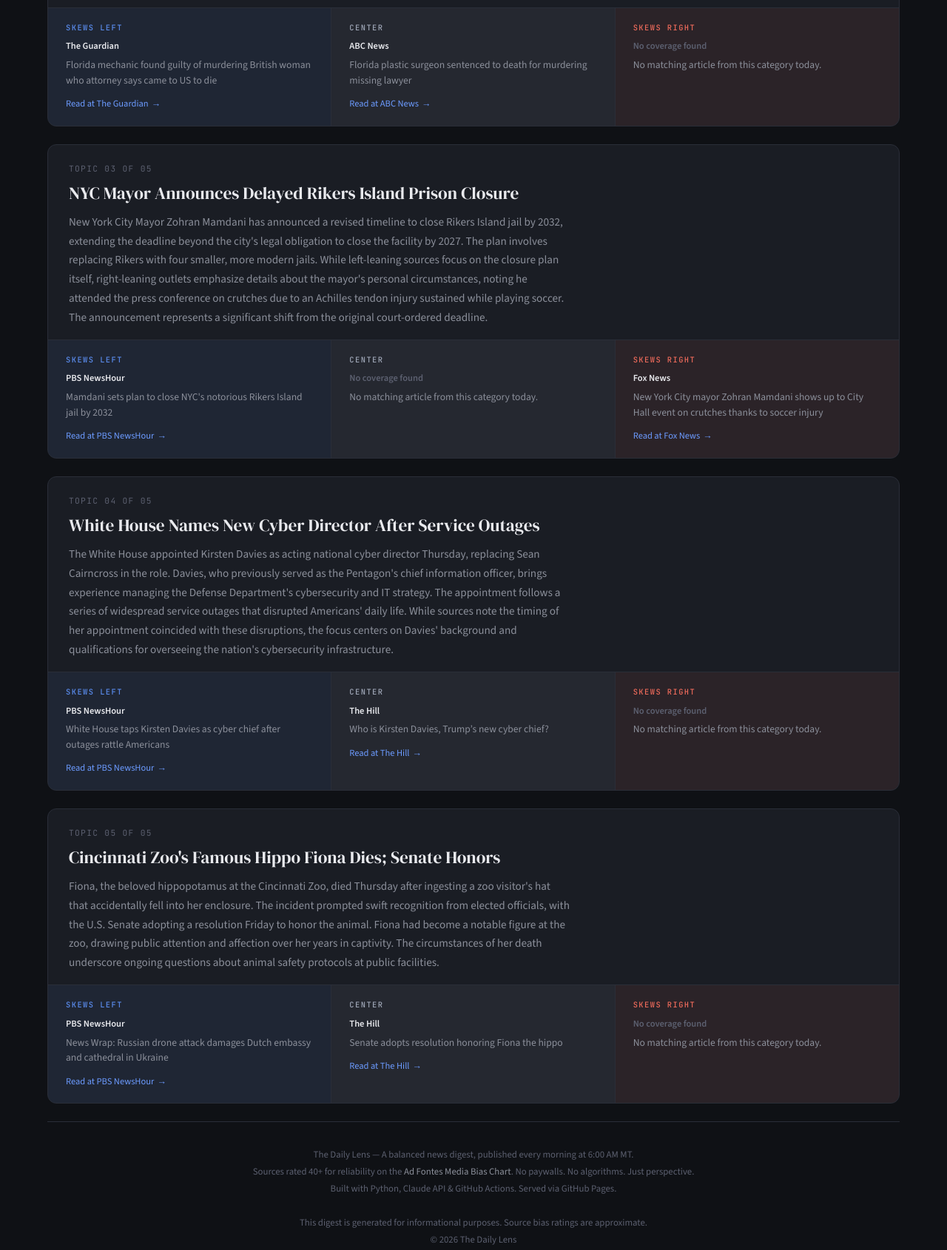
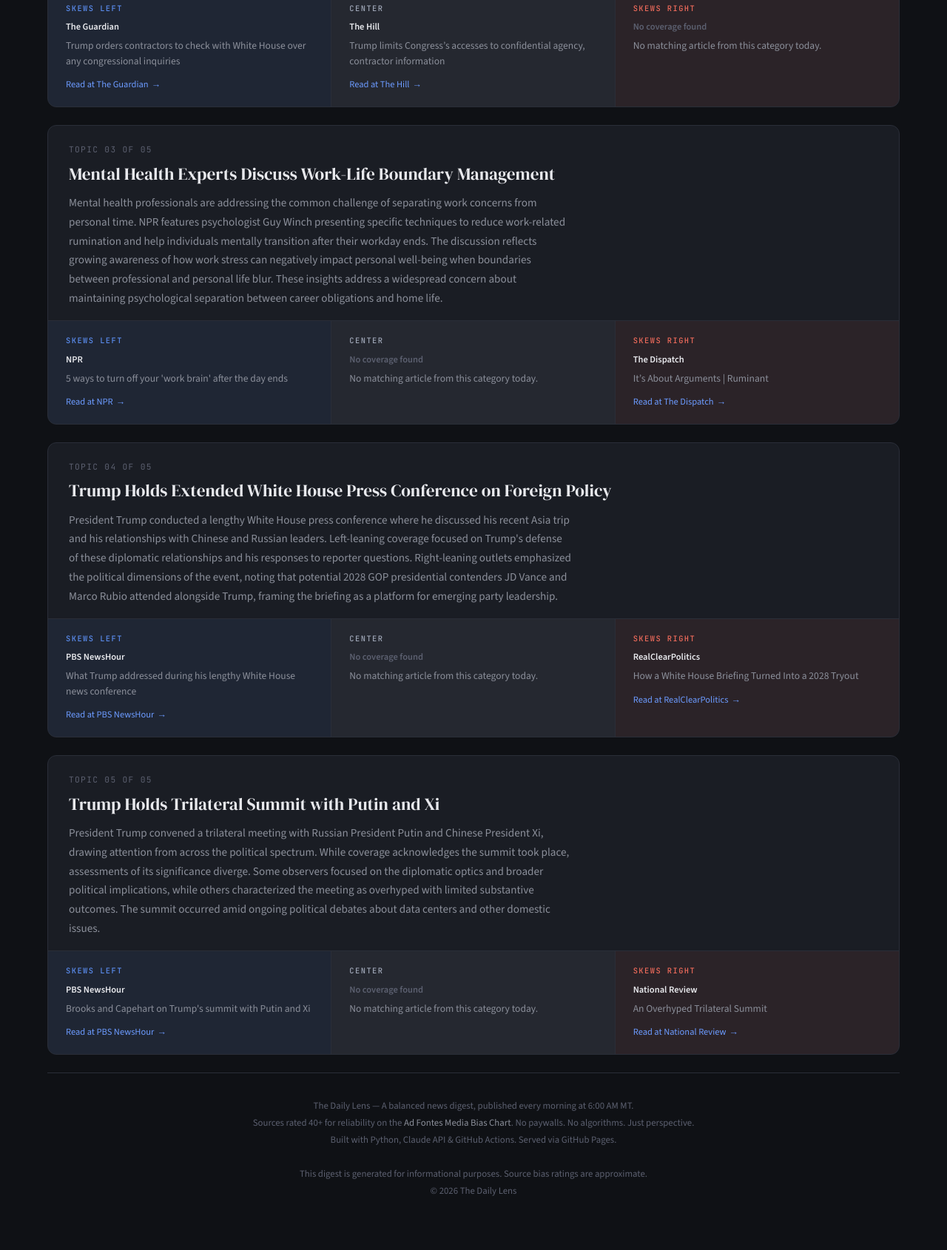
Before and after one commit to chemnteach/Daily-Lens, a plain HTML site: page docs/index.html in a window 1280 px wide. Shown: the part 1103-2793 px from the top of the page at 74% size. After the commit the page ends 2772 px from the top, so only its background shows below. Drawn offline with nearby package versions, Linux system fonts and the light colour scheme.

Commit message:
📰 Daily digest for 2026-11-21

```diff
--- a/docs/index.html
+++ b/docs/index.html
@@ -120,7 +120,7 @@
   <header>
     <div class="header-top">
       <div class="masthead">The Daily <span>Lens</span></div>
-      <div class="date-badge">Friday, November 20, 2026</div>
+      <div class="date-badge">Saturday, November 21, 2026</div>
     </div>
   </header>
 
@@ -149,56 +149,23 @@
   <div class="topic-card">
     <div class="topic-header">
       <div class="topic-number">Topic 01 of 05</div>
-      <div class="topic-title">Tech industry rallies behind Jensen Huang&#x27;s potential Nvidia return</div>
-      <div class="topic-narrative">Nvidia&#x27;s former CEO Jensen Huang faces calls from prominent figures to resume leadership of the semiconductor company, with employees, investors, business partners, and customers reportedly requesting his return. Left-leaning sources frame this as evidence of concentrated corporate power and economic dependency on individual leaders, while right-leaning outlets present it as influential tech minds recognizing Huang&#x27;s indispensability to Nvidia&#x27;s success. Trump has publicly backed Huang&#x27;s potential return. The situation reflects broader debate over leadership succession and the degree to which major technology companies rely on specific individuals for their market position and operations.</div>
+      <div class="topic-title">Mexico Captures Major Cartel Leader &#x27;El Chapo Isidro&#x27;</div>
+      <div class="topic-narrative">Mexican authorities have detained Fausto Isidro Meza Flores, known as &#x27;El Chapo Isidro,&#x27; who ranked among the FBI&#x27;s 10 most wanted fugitives. Meza Flores led the Meza-Flores Transnational Criminal Organization after rising through the ranks of the Beltrán Leyva cartel. The capture occurred during an operation in Sinaloa state. Reports indicate the arrest has triggered a surge in violence in the region as rival groups compete for control. The detention represents a significant operation against organized crime in Mexico.</div>
     </div>
     <div class="perspectives">
 
       <div class="perspective left">
         <div class="perspective-label">Skews Left</div>
-        <div class="perspective-source">The Guardian</div>
-        <div class="perspective-headline">In an authoritarian economy, Jensen Huang may be too big to fail | Robert Reich</div>
-        <a class="perspective-link" href="https://www.theguardian.com/commentisfree/2026/nov/19/jensen-huang-authoritarian-economy"
-           target="_blank" rel="noopener">Read at The Guardian</a>
-      </div>
-      <div class="perspective center">
-        <div class="perspective-label">Center</div>
-        <div class="perspective-source" style="color:var(--text-dim)">
-          No coverage found
-        </div>
-        <div class="perspective-headline">
-          No matching article from this category today.
-        </div>
-      </div>
-      <div class="perspective right">
-        <div class="perspective-label">Skews Right</div>
-        <div class="perspective-source">New York Post</div>
-        <div class="perspective-headline">Should Jensen Huang return as Nvidia CEO? Many of Silicon Valley’s smartest minds are backing him</div>
-        <a class="perspective-link" href="https://nypost.com/2026/11/20/opinion/should-jensen-huang-return-as-nvidia-ceo-many-of-silicon-valleys-smartest-minds-are-backing-him/"
-           target="_blank" rel="noopener">Read at New York Post</a>
-      </div>
-    </div>
-  </div>
-  <div class="topic-card">
-    <div class="topic-header">
-      <div class="topic-number">Topic 02 of 05</div>
-      <div class="topic-title">Multiple Murder Convictions Handed Down in Florida Cases</div>
-      <div class="topic-narrative">Florida courts have delivered guilty verdicts in separate high-profile murder cases involving distinct circumstances and victims. A mechanic was convicted of stabbing a British music teacher whom he had convinced to travel to the United States, with prosecutors highlighting mental health factors in the case. In another case, a plastic surgeon received a death sentence for the first-degree murder of a lawyer who went missing in March 2023. These cases underscore ongoing criminal proceedings within Florida&#x27;s justice system, each involving different alleged motives and victim profiles.</div>
-    </div>
-    <div class="perspectives">
-
-      <div class="perspective left">
-        <div class="perspective-label">Skews Left</div>
-        <div class="perspective-source">The Guardian</div>
-        <div class="perspective-headline">Florida mechanic found guilty of murdering British woman who attorney says came to US to die</div>
-        <a class="perspective-link" href="https://www.theguardian.com/us-news/2026/nov/20/florida-man-guilty-murder-british-woman"
-           target="_blank" rel="noopener">Read at The Guardian</a>
+        <div class="perspective-source">PBS NewsHour</div>
+        <div class="perspective-headline">Mexico detains top cartel boss &#x27;El Chapo Isidro,&#x27; setting off a burst of violence in Sinaloa</div>
+        <a class="perspective-link" href="https://www.pbs.org/newshour/world/mexico-detains-top-cartel-boss-el-chapo-isidro-setting-off-a-burst-of-violence-in-sinaloa"
+           target="_blank" rel="noopener">Read at PBS NewsHour</a>
       </div>
       <div class="perspective center">
         <div class="perspective-label">Center</div>
         <div class="perspective-source">ABC News</div>
-        <div class="perspective-headline">Florida plastic surgeon sentenced to death for murdering missing lawyer</div>
-        <a class="perspective-link" href="https://abcnews.com/US/florida-plastic-surgeon-sentenced-death-murdering-missing-lawyer/story?id=138327475"
+        <div class="perspective-headline">Mexican cartel leader on FBI&#x27;s 10 most wanted fugitive list arrested</div>
+        <a class="perspective-link" href="https://abcnews.com/International/mexican-cartel-leader-fbis-10-wanted-fugitive-list/story?id=138346100"
            target="_blank" rel="noopener">Read at ABC News</a>
       </div>
       <div class="perspective right">
@@ -214,57 +181,24 @@
   </div>
   <div class="topic-card">
     <div class="topic-header">
-      <div class="topic-number">Topic 03 of 05</div>
-      <div class="topic-title">NYC Mayor Announces Delayed Rikers Island Prison Closure</div>
-      <div class="topic-narrative">New York City Mayor Zohran Mamdani has announced a revised timeline to close Rikers Island jail by 2032, extending the deadline beyond the city&#x27;s legal obligation to close the facility by 2027. The plan involves replacing Rikers with four smaller, more modern jails. While left-leaning sources focus on the closure plan itself, right-leaning outlets emphasize details about the mayor&#x27;s personal circumstances, noting he attended the press conference on crutches due to an Achilles tendon injury sustained while playing soccer. The announcement represents a significant shift from the original court-ordered deadline.</div>
+      <div class="topic-number">Topic 02 of 05</div>
+      <div class="topic-title">Trump Executive Order Restricts Congressional Access to Contractor Data</div>
+      <div class="topic-narrative">President Trump has signed an executive order requiring federal contractors and subcontractors to consult with the White House before responding to congressional inquiries and potentially withholding certain communications. The administration characterizes this as an assertion of executive privilege ahead of Democratic-controlled congressional oversight efforts. Critics, highlighted in left-leaning outlets, view the order as an attempt to obstruct congressional investigations, while the directive reflects broader tensions between executive authority and legislative oversight powers. The order applies to both federal agencies and their contractors regarding access to confidential information and employee communications.</div>
     </div>
     <div class="perspectives">
 
       <div class="perspective left">
         <div class="perspective-label">Skews Left</div>
-        <div class="perspective-source">PBS NewsHour</div>
-        <div class="perspective-headline">Mamdani sets plan to close NYC&#x27;s notorious Rikers Island jail by 2032</div>
-        <a class="perspective-link" href="https://www.pbs.org/newshour/nation/mamdani-sets-plan-to-close-nycs-notorious-rikers-island-jail-by-2032"
-           target="_blank" rel="noopener">Read at PBS NewsHour</a>
-      </div>
-      <div class="perspective center">
-        <div class="perspective-label">Center</div>
-        <div class="perspective-source" style="color:var(--text-dim)">
-          No coverage found
-        </div>
-        <div class="perspective-headline">
-          No matching article from this category today.
-        </div>
-      </div>
-      <div class="perspective right">
-        <div class="perspective-label">Skews Right</div>
-        <div class="perspective-source">Fox News</div>
-        <div class="perspective-headline">New York City mayor Zohran Mamdani shows up to City Hall event on crutches thanks to soccer injury</div>
-        <a class="perspective-link" href="https://www.foxnews.com/outkick-sports/new-york-city-mayor-zohran-mamdani-shows-city-hall-event-crutches-soccer-injury"
-           target="_blank" rel="noopener">Read at Fox News</a>
-      </div>
-    </div>
-  </div>
-  <div class="topic-card">
-    <div class="topic-header">
-      <div class="topic-number">Topic 04 of 05</div>
-      <div class="topic-title">White House Names New Cyber Director After Service Outages</div>
-      <div class="topic-narrative">The White House appointed Kirsten Davies as acting national cyber director Thursday, replacing Sean Cairncross in the role. Davies, who previously served as the Pentagon&#x27;s chief information officer, brings experience managing the Defense Department&#x27;s cybersecurity and IT strategy. The appointment follows a series of widespread service outages that disrupted Americans&#x27; daily life. While sources note the timing of her appointment coincided with these disruptions, the focus centers on Davies&#x27; background and qualifications for overseeing the nation&#x27;s cybersecurity infrastructure.</div>
-    </div>
-    <div class="perspectives">
-
-      <div class="perspective left">
-        <div class="perspective-label">Skews Left</div>
-        <div class="perspective-source">PBS NewsHour</div>
-        <div class="perspective-headline">White House taps Kirsten Davies as cyber chief after outages rattle Americans</div>
-        <a class="perspective-link" href="https://www.pbs.org/newshour/politics/white-house-taps-kirsten-davies-as-cyber-chief-after-outages-rattle-americans"
-           target="_blank" rel="noopener">Read at PBS NewsHour</a>
+        <div class="perspective-source">The Guardian</div>
+        <div class="perspective-headline">Trump orders contractors to check with White House over any congressional inquiries</div>
+        <a class="perspective-link" href="https://www.theguardian.com/us-news/2026/nov/21/trump-contractors-congress-executive-order"
+           target="_blank" rel="noopener">Read at The Guardian</a>
       </div>
       <div class="perspective center">
         <div class="perspective-label">Center</div>
         <div class="perspective-source">The Hill</div>
-        <div class="perspective-headline">Who is Kirsten Davies, Trump’s new cyber chief?</div>
-        <a class="perspective-link" href="https://thehill.com/homenews/administration/6234175-trump-names-kirsten-davies-cyber-director/"
+        <div class="perspective-headline">Trump limits Congress’s accesses to confidential agency, contractor information</div>
+        <a class="perspective-link" href="https://thehill.com/homenews/administration/6235181-trump-executive-privilege-congress-investigations-order/"
            target="_blank" rel="noopener">Read at The Hill</a>
       </div>
       <div class="perspective right">
@@ -280,34 +214,100 @@
   </div>
   <div class="topic-card">
     <div class="topic-header">
-      <div class="topic-number">Topic 05 of 05</div>
-      <div class="topic-title">Cincinnati Zoo&#x27;s Famous Hippo Fiona Dies; Senate Honors</div>
-      <div class="topic-narrative">Fiona, the beloved hippopotamus at the Cincinnati Zoo, died Thursday after ingesting a zoo visitor&#x27;s hat that accidentally fell into her enclosure. The incident prompted swift recognition from elected officials, with the U.S. Senate adopting a resolution Friday to honor the animal. Fiona had become a notable figure at the zoo, drawing public attention and affection over her years in captivity. The circumstances of her death underscore ongoing questions about animal safety protocols at public facilities.</div>
+      <div class="topic-number">Topic 03 of 05</div>
+      <div class="topic-title">Mental Health Experts Discuss Work-Life Boundary Management</div>
+      <div class="topic-narrative">Mental health professionals are addressing the common challenge of separating work concerns from personal time. NPR features psychologist Guy Winch presenting specific techniques to reduce work-related rumination and help individuals mentally transition after their workday ends. The discussion reflects growing awareness of how work stress can negatively impact personal well-being when boundaries between professional and personal life blur. These insights address a widespread concern about maintaining psychological separation between career obligations and home life.</div>
+    </div>
+    <div class="perspectives">
+
+      <div class="perspective left">
+        <div class="perspective-label">Skews Left</div>
+        <div class="perspective-source">NPR</div>
+        <div class="perspective-headline">5 ways to turn off your &#x27;work brain&#x27; after the day ends</div>
+        <a class="perspective-link" href="https://www.npr.org/2026/11/21/nx-s1-6043793/stop-thinking-about-work"
+           target="_blank" rel="noopener">Read at NPR</a>
+      </div>
+      <div class="perspective center">
+        <div class="perspective-label">Center</div>
+        <div class="perspective-source" style="color:var(--text-dim)">
+          No coverage found
+        </div>
+        <div class="perspective-headline">
+          No matching article from this category today.
+        </div>
+      </div>
+      <div class="perspective right">
+        <div class="perspective-label">Skews Right</div>
+        <div class="perspective-source">The Dispatch</div>
+        <div class="perspective-headline">It’s About Arguments | Ruminant</div>
+        <a class="perspective-link" href="https://thedispatch.com/podcast/remnant/its-about-arguments-ruminant/"
+           target="_blank" rel="noopener">Read at The Dispatch</a>
+      </div>
+    </div>
+  </div>
+  <div class="topic-card">
+    <div class="topic-header">
+      <div class="topic-number">Topic 04 of 05</div>
+      <div class="topic-title">Trump Holds Extended White House Press Conference on Foreign Policy</div>
+      <div class="topic-narrative">President Trump conducted a lengthy White House press conference where he discussed his recent Asia trip and his relationships with Chinese and Russian leaders. Left-leaning coverage focused on Trump&#x27;s defense of these diplomatic relationships and his responses to reporter questions. Right-leaning outlets emphasized the political dimensions of the event, noting that potential 2028 GOP presidential contenders JD Vance and Marco Rubio attended alongside Trump, framing the briefing as a platform for emerging party leadership.</div>
     </div>
     <div class="perspectives">
 
       <div class="perspective left">
         <div class="perspective-label">Skews Left</div>
         <div class="perspective-source">PBS NewsHour</div>
-        <div class="perspective-headline">News Wrap: Russian drone attack damages Dutch embassy and cathedral in Ukraine</div>
-        <a class="perspective-link" href="https://www.pbs.org/newshour/show/news-wrap-russian-drone-attack-damages-dutch-embassy-and-cathedral-in-ukraine"
+        <div class="perspective-headline">What Trump addressed during his lengthy White House news conference</div>
+        <a class="perspective-link" href="https://www.pbs.org/newshour/show/what-trump-addressed-during-his-lengthy-white-house-news-conference"
            target="_blank" rel="noopener">Read at PBS NewsHour</a>
       </div>
       <div class="perspective center">
         <div class="perspective-label">Center</div>
-        <div class="perspective-source">The Hill</div>
-        <div class="perspective-headline">Senate adopts resolution honoring Fiona the hippo</div>
-        <a class="perspective-link" href="https://thehill.com/homenews/senate/6234147-senate-honors-fiona-hippo/"
-           target="_blank" rel="noopener">Read at The Hill</a>
-      </div>
-      <div class="perspective right">
-        <div class="perspective-label">Skews Right</div>
         <div class="perspective-source" style="color:var(--text-dim)">
           No coverage found
         </div>
         <div class="perspective-headline">
           No matching article from this category today.
         </div>
+      </div>
+      <div class="perspective right">
+        <div class="perspective-label">Skews Right</div>
+        <div class="perspective-source">RealClearPolitics</div>
+        <div class="perspective-headline">How a White House Briefing Turned Into a 2028 Tryout</div>
+        <a class="perspective-link" href="https://www.realclearpolitics.com/state-elections/links/how-a-white-house-briefing-turned-into-a-2028-tryout-2026-11-21"
+           target="_blank" rel="noopener">Read at RealClearPolitics</a>
+      </div>
+    </div>
+  </div>
+  <div class="topic-card">
+    <div class="topic-header">
+      <div class="topic-number">Topic 05 of 05</div>
+      <div class="topic-title">Trump Holds Trilateral Summit with Putin and Xi</div>
+      <div class="topic-narrative">President Trump convened a trilateral meeting with Russian President Putin and Chinese President Xi, drawing attention from across the political spectrum. While coverage acknowledges the summit took place, assessments of its significance diverge. Some observers focused on the diplomatic optics and broader political implications, while others characterized the meeting as overhyped with limited substantive outcomes. The summit occurred amid ongoing political debates about data centers and other domestic issues.</div>
+    </div>
+    <div class="perspectives">
+
+      <div class="perspective left">
+        <div class="perspective-label">Skews Left</div>
+        <div class="perspective-source">PBS NewsHour</div>
+        <div class="perspective-headline">Brooks and Capehart on Trump&#x27;s summit with Putin and Xi</div>
+        <a class="perspective-link" href="https://www.pbs.org/newshour/show/brooks-and-capehart-on-trumps-summit-with-putin-and-xi"
+           target="_blank" rel="noopener">Read at PBS NewsHour</a>
+      </div>
+      <div class="perspective center">
+        <div class="perspective-label">Center</div>
+        <div class="perspective-source" style="color:var(--text-dim)">
+          No coverage found
+        </div>
+        <div class="perspective-headline">
+          No matching article from this category today.
+        </div>
+      </div>
+      <div class="perspective right">
+        <div class="perspective-label">Skews Right</div>
+        <div class="perspective-source">National Review</div>
+        <div class="perspective-headline">An Overhyped Trilateral Summit</div>
+        <a class="perspective-link" href="https://www.nationalreview.com/article/an-overhyped-trilateral-summit"
+           target="_blank" rel="noopener">Read at National Review</a>
       </div>
     </div>
   </div>
```
